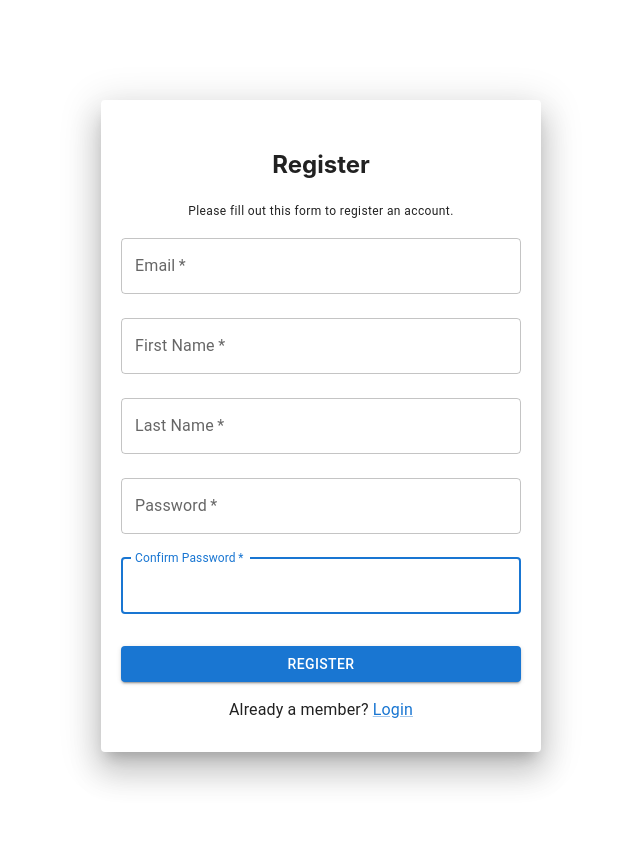
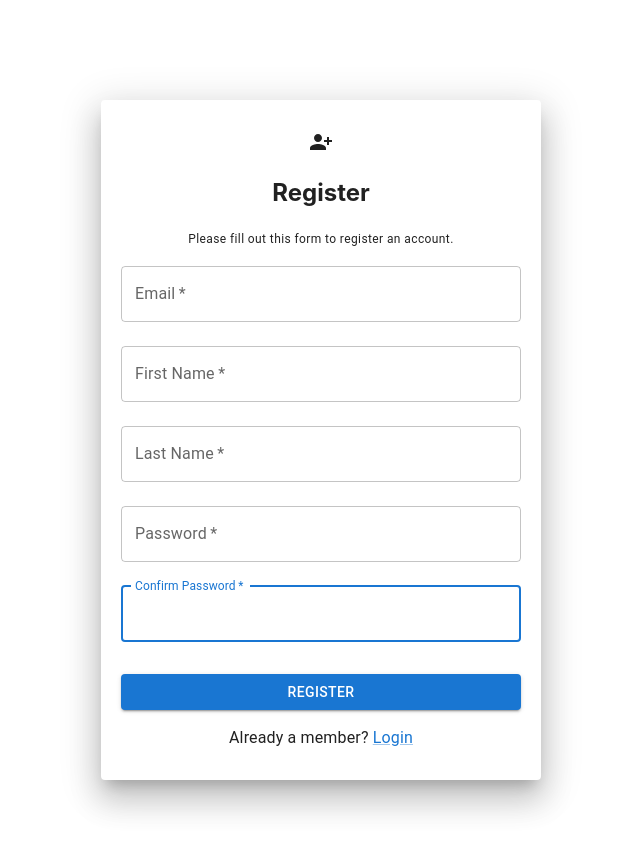
Before and after one commit to tgalen/deal-log-fullstack, a React (Create React App) app in the folder frontend/: page /register in a window 1280 px wide. Shown: the top 852 px of the page, without its empty margins (319-959 px from the left). Built offline with nearby package versions, Linux system fonts and the light colour scheme.

Commit message:
add material icon

```diff
--- a/frontend/package.json
+++ b/frontend/package.json
@@ -5,6 +5,7 @@
   "dependencies": {
     "@emotion/react": "^11.13.3",
     "@emotion/styled": "^11.13.0",
+    "@mui/icons-material": "^6.1.7",
     "@mui/material": "^6.1.7",
     "@testing-library/jest-dom": "^5.17.0",
     "@testing-library/react": "^13.4.0",
--- a/frontend/src/components/Login.js
+++ b/frontend/src/components/Login.js
@@ -3,7 +3,7 @@ import axios from "axios";
 import { useNavigate } from "react-router-dom";
 import Box from "@mui/material/Box";
 import Paper from "@mui/material/Paper";
-//import PersonAddAlt1Icon from "@mui/icons-material/PersonAddAlt1";
+import PersonAddAlt1Icon from "@mui/icons-material/PersonAddAlt1";
 import Typography from "@mui/material/Typography";
 import TextField from "@mui/material/TextField";
 import Button from "@mui/material/Button";
@@ -53,6 +53,7 @@ const Login = ({ setLockedInLoggedInUser }) => {
     <Box>
       <Paper elevation={20} style={paperStyle}>
         <Box component="form" onSubmit={handleLoginSubmit}>
+          <PersonAddAlt1Icon />
           <h2>Login</h2>
           <Typography variant="caption">
             Please fill out this form to login.
--- a/frontend/src/components/Register.js
+++ b/frontend/src/components/Register.js
@@ -4,7 +4,7 @@ import { useNavigate } from "react-router-dom";
 import { REGISTER_API } from "../constants/constants";
 import Box from "@mui/material/Box";
 import Paper from "@mui/material/Paper";
-// import PersonAddAlt1Icon from "@mui/icons-material/PersonAddAlt1";
+import PersonAddAlt1Icon from "@mui/icons-material/PersonAddAlt1";
 import Typography from "@mui/material/Typography";
 import TextField from "@mui/material/TextField";
 import Button from "@mui/material/Button";
@@ -57,6 +57,7 @@ const Register = ({ setLockedInLoggedInUser }) => {
     <Box>
       <Paper elevation={20} style={paperStyle}>
         <Box component="form" onSubmit={handleRegisterSubmit}>
+          <PersonAddAlt1Icon />
           <h2>Register</h2>
           <Typography variant="caption">
             Please fill out this form to register an account.
```
Also changed, not shown: 1 other file (tests, documents, lock files or other folders).
